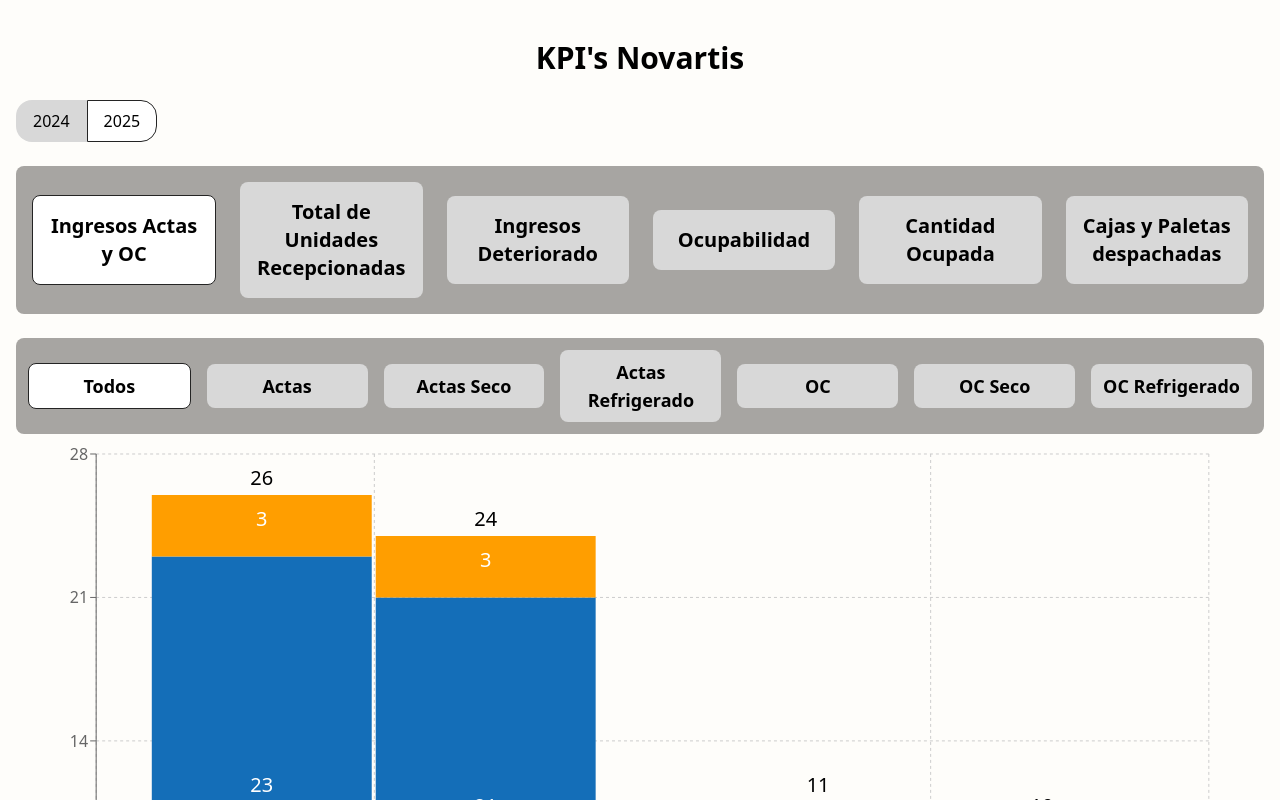
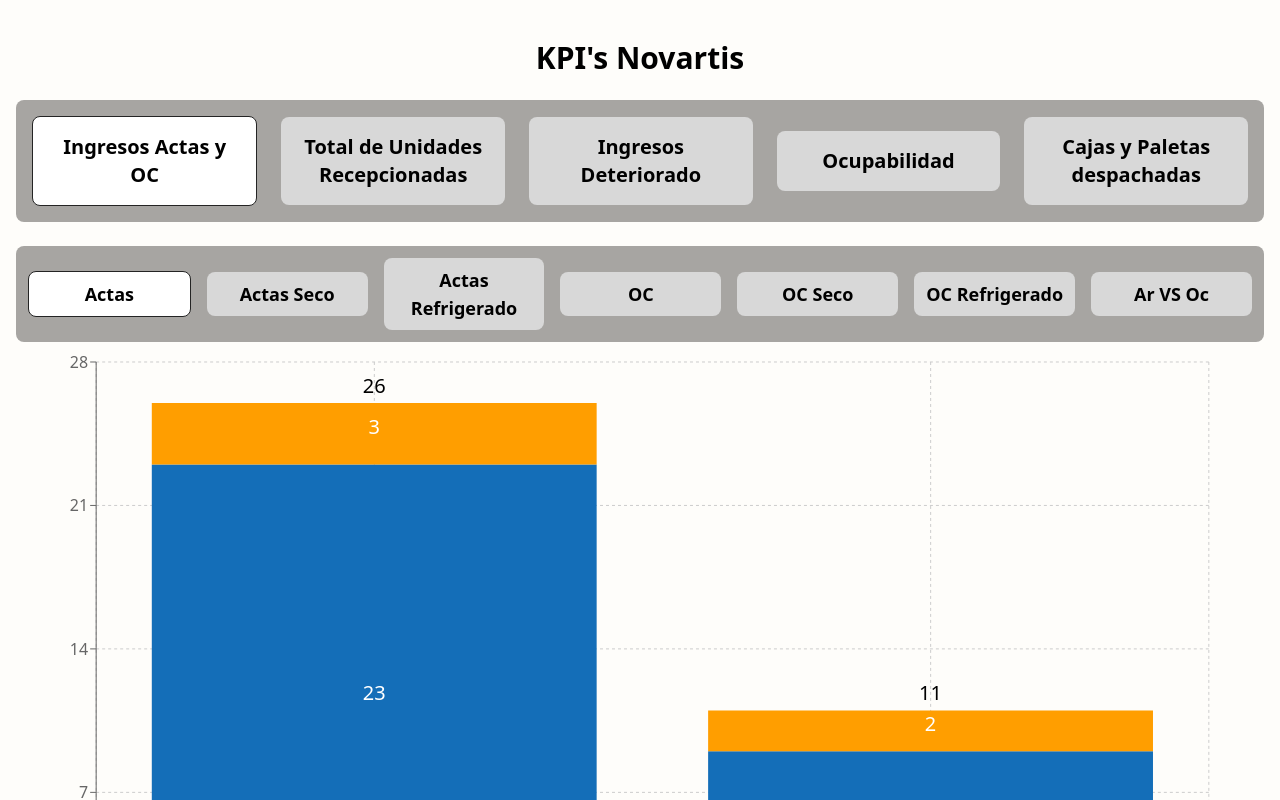
Before and after one commit to GerardMB21/nestor-dashboard, a React (Vite) app: page / in a window 1280 px wide. Shown: the top 800 px of the page. Built offline with nearby package versions, Linux system fonts and the light colour scheme.

Commit message:
!feat: change show data

```diff
--- a/src/components/BarsTwo.jsx
+++ b/src/components/BarsTwo.jsx
@@ -20,10 +20,10 @@
         name: "Ocupabilidad",
         value: "OCUPABILITY"
     },
-    {
-        name: "Cantidad Ocupada",
-        value: "QUANTITY"
-    },
+    // {
+    //     name: "Cantidad Ocupada",
+    //     value: "QUANTITY"
+    // },
     {
         name: "Cajas y Paletas despachadas",
         value: "BOX_PALLETES"
@@ -33,23 +33,11 @@
 const BarsTwo = () => {
 
     const [typeGraph, setTypeGraph] = useState("AROC");
-    const [yearSelected, setYearSelected] = useState("2025");
-
-    function changeSection(val) {
-        setTypeGraph(val)
-    }
 
     return (
         <div className="w-full h-dvh p-4 bg-white-four">
 
             <h1 className='w-full text-center text-3xl font-bold my-6'>KPI's Novartis</h1>
-
-            <div className='w-full flex items-center justify-start mb-6'>
-                <div className='w-auto grid grid-cols-2 rounded-2xl'>
-                    <button className={cn('w-full px-4 py-2 text-base cursor-pointer rounded-l-2xl hover:bg-white', yearSelected == "2024" ? "border bg-white border-black-two" : "bg-gray-two")} onClick={() => setYearSelected("2024")}>2024</button>
-                    <button className={cn('w-full px-4 py-2 text-base cursor-pointer rounded-r-2xl hover:bg-white', yearSelected == "2025" ? "border bg-white border-black-two" : "bg-gray-two")} onClick={() => setYearSelected("2025")}>2025</button>
-                </div>
-            </div>
 
             <div className='w-full p-4 flex items-center justify-between gap-x-6 rounded-lg bg-gray-three'>
                 {optionsDashboard.map(({ name, value }, index) => (
@@ -59,7 +47,7 @@
                 ))}
             </div>
 
-            <GroupBars type={typeGraph} yearSelected={yearSelected} />
+            <GroupBars type={typeGraph} yearSelected={"2025"} />
         </div>
     );
 }
--- a/src/components/GroupBars.jsx
+++ b/src/components/GroupBars.jsx
@@ -1148,12 +1148,6 @@
 
 const optionsAROC = [
    {
-      name: "Todos",
-      value: [
-         "Todos"
-      ]
-   },
-   {
       name: "Actas",
       value: [
          "AR_seco",
@@ -1189,6 +1183,12 @@
       name: "OC Refrigerado",
       value: [
          "OC_refrigeration",
+      ]
+   },
+   {
+      name: "Ar VS Oc",
+      value: [
+         "Todos"
       ]
    },
 ]
@@ -1433,7 +1433,10 @@
 };
 
 const GroupBars = ({ type, yearSelected }) => {
-   const [typeAROC, setTypeAROC] = useState(["Todos"]);
+   const [typeAROC, setTypeAROC] = useState([
+    "AR_seco",
+    "AR_refrigeration"
+    ]);
    const [typeO, setTypeO] = useState("Todos");
    const [typeUnity, setTypeUnity] = useState("quantity");
    const [typeDeteriorado, setTypeDeteriorado] = useState("detail");
--- a/src/components/OcupabilityPie.jsx
+++ b/src/components/OcupabilityPie.jsx
@@ -71,7 +71,9 @@
 
     return (<ResponsiveContainer width="98%" height="80%">
         <h2 className='text-center text-2xl mt-4'>{data.name}</h2>
+        <p className='text-center text-xl mt-4'>Total Cantidad: 584</p>
         <p className='text-center text-xl mt-4'>Total Cantidad Ocupada: {data.quantity}</p>
+        <p className='text-center text-xl mt-4'>Porcentaje Ocupado: {((data.quantity * 100) / 584).toFixed(2)}%</p>
         <PieChart width={100} height={100}>
             <Pie
                 activeIndex={activeIndex}
```
